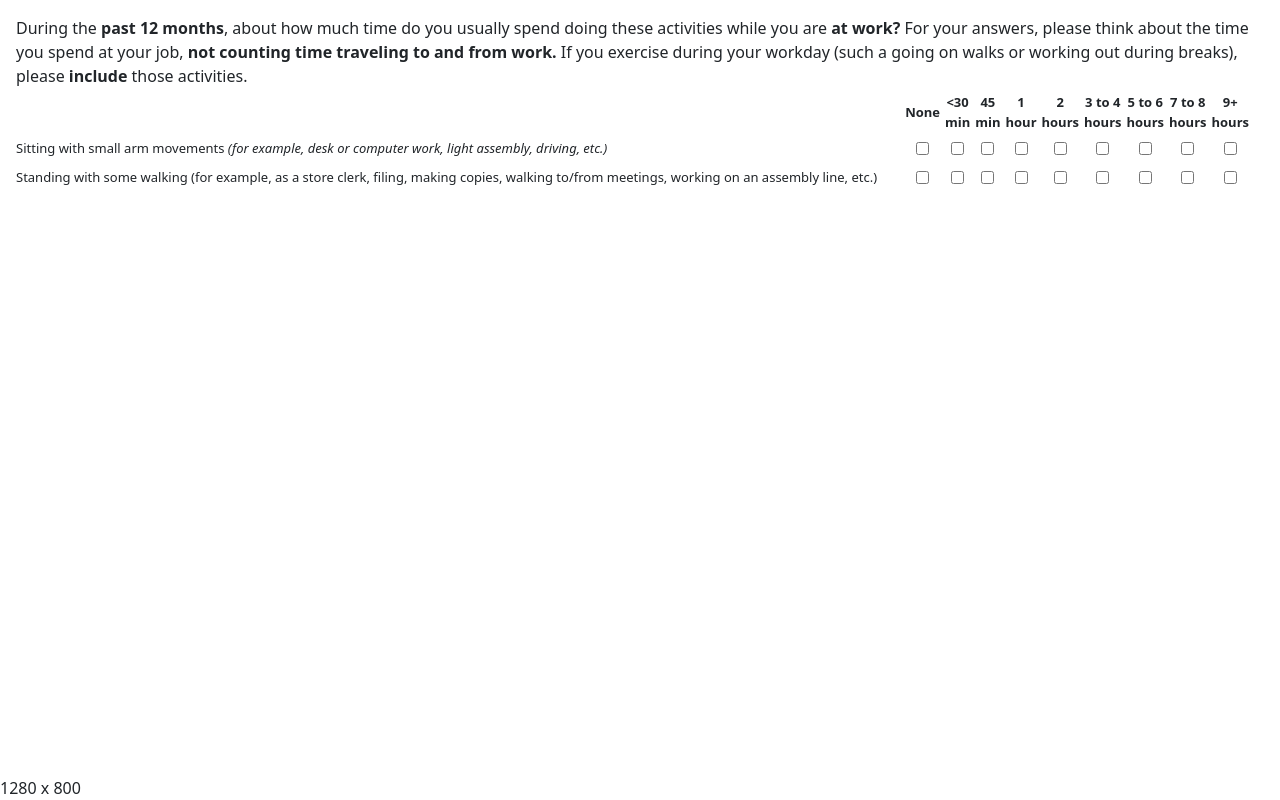
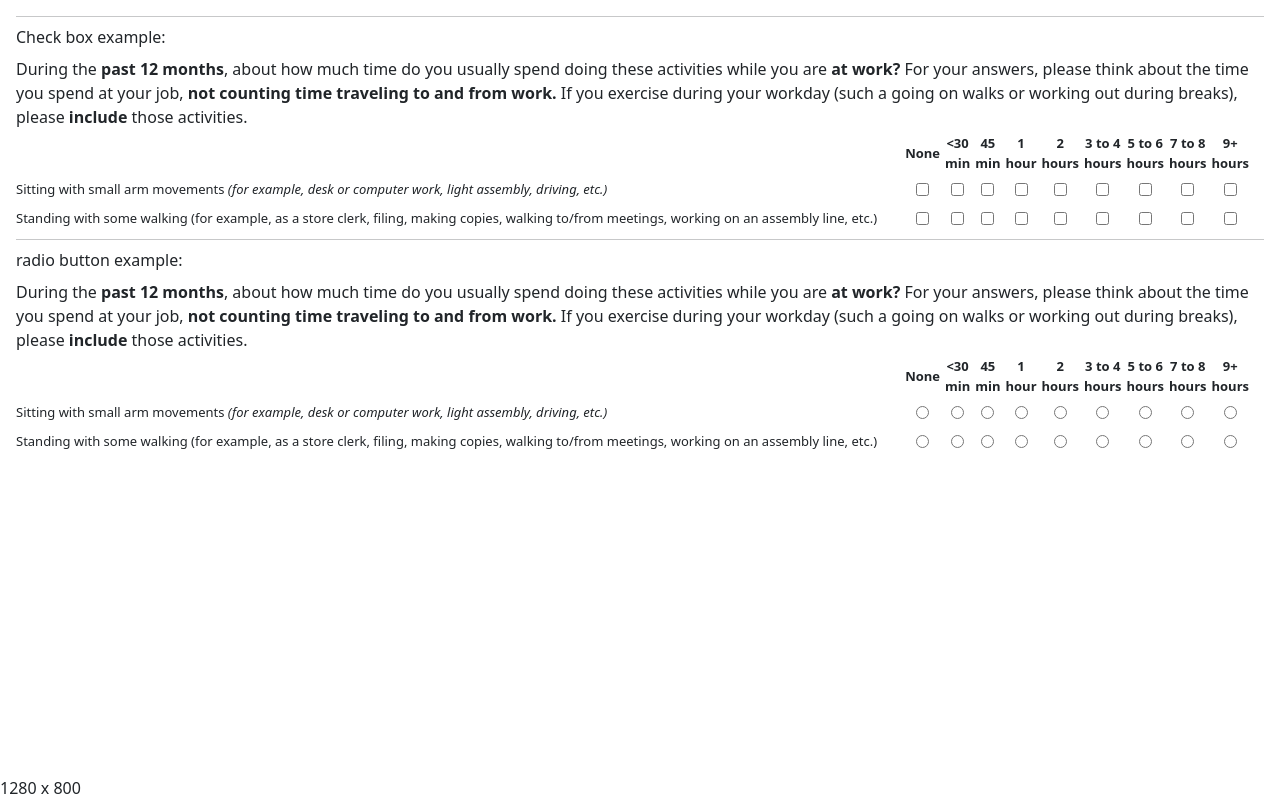
Before and after one commit to danielruss/fun_with_css, a plain HTML site: page gridtest2.html in a window 1280 px wide. Drawn offline with nearby package versions, Linux system fonts and the light colour scheme.

Commit message:
added radio button example

```diff
--- a/gridtest2.css
+++ b/gridtest2.css
@@ -61,16 +61,20 @@
         display:none;
     }
 
-    .grid-response > label > input[type=checkbox] + span {
+    .grid-response > label > input[type="radio"] + span,
+    .grid-response > label > input[type="checkbox"] + span {
         display: block;
         background-color: var(--unselected-color);
         border: solid 3px var(--unselected-color);
     }
-    label input[type=checkbox]:hover + span {
+    label input[type="radio"]:hover + span,
+    label input[type="checkbox"]:hover + span {
         background-color: var(--hover-color);
         border: solid 3px var(--border-color);
     }
-    label input[type=checkbox]:checked + span {
+
+    label input[type="radio"]:checked + span,
+    label input[type="checkbox"]:checked + span {
         background-color: var(--check-color);
         border: solid 3px var(--border-color);
     }
--- a/gridtest2.html
+++ b/gridtest2.html
@@ -9,6 +9,8 @@
         <link href="./gridtest2.css" rel="stylesheet">
     </head>
     <body class="m-3">
+        <hr class="my-2">
+        <p class="my-2">Check box example:</p>
         <div class="grid">
             <div class="instructions">During the <b>past 12 months</b>, about how much time do you usually spend doing these activities while you are <b>at work?</b> For your answers, please think about the time you spend at your job, <b>not counting time traveling to and from work.</b> If you exercise during your workday (such a going on walks or working out during breaks), please <b>include</b> those activities.</div>
             <div class="grid-question-text grid-column-label"></div>
@@ -45,8 +47,54 @@
             <div class="grid-response"> <label><input type="checkbox" name="gq2" id="gq2-7" value="7"><span>5 to 6 hours</span></label></div>
             <div class="grid-response"> <label><input type="checkbox" name="gq2" id="gq2-8" value="8"><span>7 to 8 hours</span></label></div>
             <div class="grid-response"> <label><input type="checkbox" name="gq2" id="gq2-9" value="9"><span>9+ hours</span></label></div>
+        </div>
 
+        <hr class="my-2">
+        <p class="my-2">radio button example:</p>
+
+        <div class="grid">
+            <div class="instructions">During the <b>past 12 months</b>, about how much time do you usually spend doing these activities while you are <b>at work?</b> For your answers, please think about the time you spend at your job, <b>not counting time traveling to and from work.</b> If you exercise during your workday (such a going on walks or working out during breaks), please <b>include</b> those activities.</div>
+            <div class="grid-question-text grid-column-label"></div>
+            <div class="grid-column-label">None</div>
+            <div class="grid-column-label">&lt;30 min</div>
+            <div class="grid-column-label">45 min</div>
+            <div class="grid-column-label">1 hour</div>
+            <div class="grid-column-label">2 hours</div>
+            <div class="grid-column-label">3 to 4 hours</div>
+            <div class="grid-column-label">5 to 6 hours</div>
+            <div class="grid-column-label">7 to 8 hours</div>
+            <div class="grid-column-label">9+ hours</div>
+
+
+            <div class="grid-question-text">Sitting with small arm movements <span class="fst-italic">(for example, desk or computer work, light assembly, driving, etc.)</span></div>
+            <div class="grid-response"> <label><input type="radio" name="grq1" id="grq1-1" value="1"><span>None</span></label></div>
+            <div class="grid-response"> <label><input type="radio" name="grq1" id="grq1-2" value="2"><span>&lt;30 min</span></label></div>
+            <div class="grid-response"> <label><input type="radio" name="grq1" id="grq1-3" value="3"><span>45 min</span></label></div>
+            <div class="grid-response"> <label><input type="radio" name="grq1" id="grq1-4" value="4"><span>1 hour</span></label></div>
+            <div class="grid-response"> <label><input type="radio" name="grq1" id="grq1-5" value="5"><span>2 hours</span></label></div>
+            <div class="grid-response"> <label><input type="radio" name="grq1" id="grq1-6" value="6"><span>3 to 4 hours</span></label></div>
+            <div class="grid-response"> <label><input type="radio" name="grq1" id="grq1-7" value="7"><span>5 to 6 hours</span></label></div>
+            <div class="grid-response"> <label><input type="radio" name="grq1" id="grq1-8" value="8"><span>7 to 8 hours</span></label></div>
+            <div class="grid-response"> <label><input type="radio" name="grq1" id="grq1-9" value="9"><span>9+ hours</span></label></div>
+
+
+            <div class="grid-question-text fs-sm">Standing with some walking (for example, as a store clerk, filing, making copies, walking to/from meetings, working on an assembly line, etc.)</div>
+            <div class="grid-response"> <label><input type="radio" name="grq2" id="grq2-1" value="1"><span>None</span></label></div>
+            <div class="grid-response"> <label><input type="radio" name="grq2" id="grq2-2" value="2"><span>&lt;30 min</span></label></div>
+            <div class="grid-response"> <label><input type="radio" name="grq2" id="grq2-3" value="3"><span>45 min</span></label></div>
+            <div class="grid-response"> <label><input type="radio" name="grq2" id="grq2-4" value="4"><span>1 hour</span></label></div>
+            <div class="grid-response"> <label><input type="radio" name="grq2" id="grq2-5" value="5"><span>2 hours</span></label></div>
+            <div class="grid-response"> <label><input type="radio" name="grq2" id="grq2-6" value="6"><span>3 to 4 hours</span></label></div>
+            <div class="grid-response"> <label><input type="radio" name="grq2" id="grq2-7" value="7"><span>5 to 6 hours</span></label></div>
+            <div class="grid-response"> <label><input type="radio" name="grq2" id="grq2-8" value="8"><span>7 to 8 hours</span></label></div>
+            <div class="grid-response"> <label><input type="radio" name="grq2" id="grq2-9" value="9"><span>9+ hours</span></label></div>
         </div>
+
+
+
+
+
+
 
 
         <div class="fixed-bottom" id="info"></div>
```
